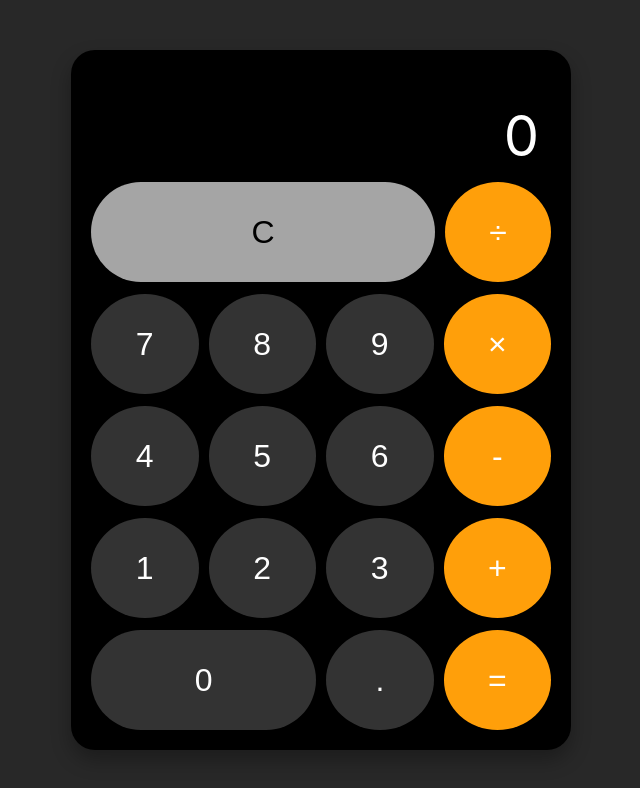
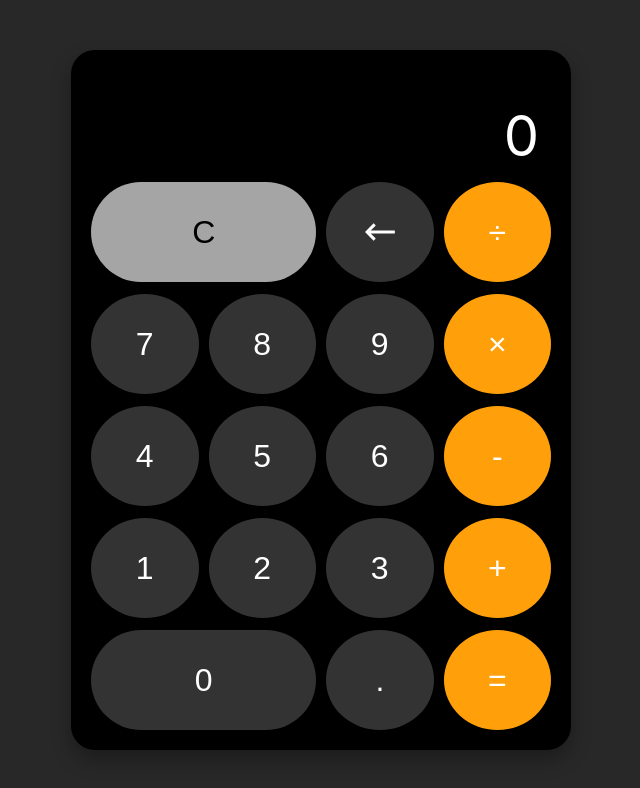
Before and after one commit to e-lemma/calculator, a plain HTML site: page index.html in a window 1280 px wide. Shown: the whole page, without its empty margins (319-959 px from the left). Drawn offline with Linux system fonts and the light colour scheme.

Commit message:
Add HTML and CSS and SVG for backspace button

```diff
--- a/index.html
+++ b/index.html
@@ -14,6 +14,9 @@
         <div class="display">0</div>
         <div class="row">
           <button class="clear button">C</button>
+          <button class="backspace button">
+            <img src="icons/backspace.svg" alt="Backspace Icon" class="icon" />
+          </button>
           <button class="operator divide button">&divide</button>
         </div>
         <div class="row">
--- a/main.css
+++ b/main.css
@@ -59,33 +59,43 @@ body {
   transform: scale(0.95);
 }
 
+.icon {
+  width: 30px;
+  height: 30px;
+}
+
+.backspace {
+  display: flex;
+  align-items: center;
+  justify-content: center;
+}
+
 .digit,
 .operator,
 .equals,
-.decimal {
+.decimal,
+.backspace {
   border-radius: 50%;
 }
 
-.zero {
+.zero,
+.clear {
   border-radius: 100px;
   flex: 2.1 1 0;
 }
 
-.clear {
-  border-radius: 100px;
-  flex: 3.25 1 0;
-}
-
 .digit,
 .zero,
-.decimal {
+.decimal,
+.backspace {
   background: #333333;
   color: white;
 }
 
 .digit:hover,
 .zero:hover,
-.decimal:hover {
+.decimal:hover,
+.backspace:hover {
   background: #555555;
 }
 
```
Also changed, not shown: icons/backspace.svg (added).
